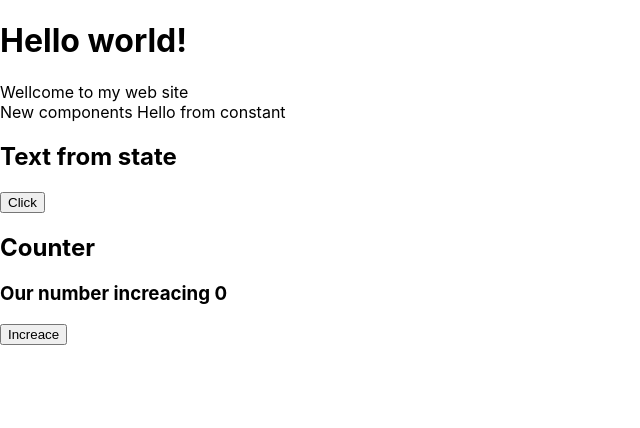
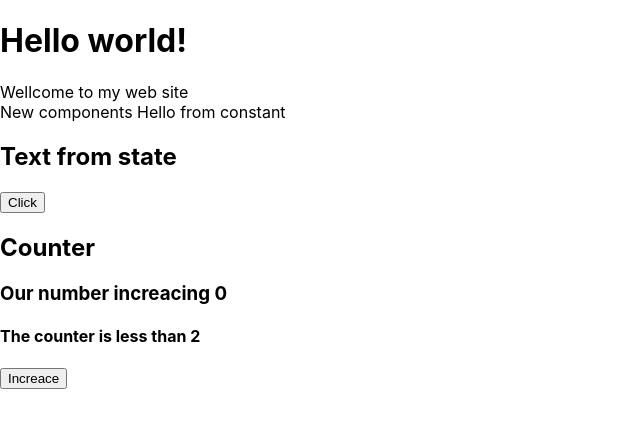
Before and after one commit to etcheverrypablol/react-desde-cero-udemy, a React (Create React App) app in the folder my-app/: page / in a window 1280 px wide. Shown: the top 428 px of the page, without its empty margins (0-640 px from the left). Built offline with nearby package versions, Linux system fonts and the light colour scheme.

Commit message:
Using ternary operator

```diff
--- a/my-app/src/components/Counter.jsx
+++ b/my-app/src/components/Counter.jsx
@@ -10,6 +10,7 @@ const Counter = () => {
     <div>
       <h2> Counter </h2>
       <h3> Our number increacing {counter}</h3>
+      <h4>{counter > 2 ? 'The counter is greater than 2' : 'The counter is less than 2'}</h4>
       <button onClick={() => handleCounter()}>Increace</button>
     </div>
   );
```
